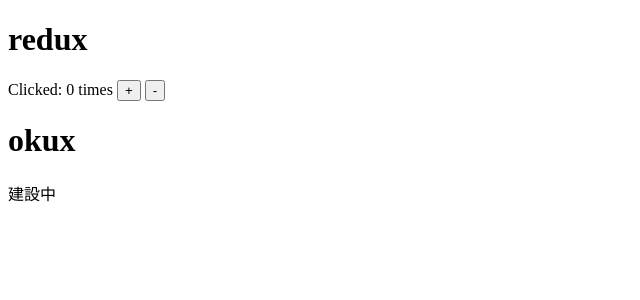
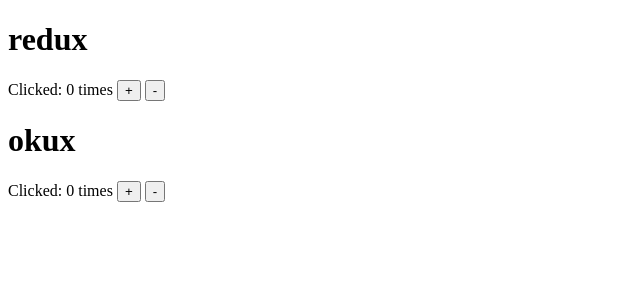
Before and after one commit to yosuke-oka/okux, a React (Create React App) app: page / in a window 1280 px wide. Shown: the top 300 px of the page, without its empty margins (0-640 px from the left). Built offline with nearby package versions, Linux system fonts and the light colour scheme.

Commit message:
まずは動くもの

```diff
--- a/src/index.tsx
+++ b/src/index.tsx
@@ -4,6 +4,7 @@
 import { Provider } from 'react-redux'
 import { createStore } from 'redux'
 import {counter} from './redux-sample/reducers'
+import { Component } from './okux/component'
 
 
 const store = createStore(counter)
@@ -16,6 +17,6 @@
 );
 
 ReactDOM.render(
-  <div>建設中</div>,
+  <Component />,
   document.getElementById('okux')
 );
--- a/src/okux/action.ts
+++ b/src/okux/action.ts
@@ -3,7 +3,10 @@
   constructor(dispatcher) {
     this.dispatcher = dispatcher
   }
-  countUp(data) {
-    this.dispatcher.emit("countup", data)
+  increment(value) {
+    this.dispatcher.emit("increment", value)
+  }
+  decrement(value) {
+    this.dispatcher.emit("decrement", value)
   }
 }
--- /dev/null
+++ b/src/okux/component.tsx
@@ -0,0 +1,37 @@
+import * as React from "react"
+import { ActionCreator } from './action'
+import { Store } from './store'
+import { EventEmitter } from 'eventemitter3'
+import { Counter } from '../redux-sample/Counter'
+
+let dispatcher = new EventEmitter()
+let action = new ActionCreator(dispatcher)
+let store = new Store(dispatcher)
+
+export class Component extends React.Component<any, any> {
+  constructor(props) {
+    super(props)
+    this.state = { count: store.getValue() }
+    store.on("increment", () => {
+      this._onChange()
+    })
+  }
+  _onChange() {
+    this.setState({ count: store.getValue() })
+  }
+  increment() {
+    action.increment(this.state.count + 1)
+  }
+  decrement(){
+    action.decrement(this.state.count - 1)
+  }
+  render() {
+    return (
+      <Counter
+        value={ this.state.count }
+        onIncrement={ this.increment.bind(this) }
+        onDecrement={ this.decrement.bind(this) }
+      />
+    )
+  }
+}
--- a/src/okux/store.ts
+++ b/src/okux/store.ts
@@ -1,17 +1,22 @@
 import { EventEmitter } from 'eventemitter3'
 
 export class Store extends EventEmitter {
-  private count: number
+  private value: number
   constructor(dispatcher) {
     super()
-    this.count = 0
-    dispatcher.on("countUp", this.onCountUp.bind(this))
+    this.value = 0
+    dispatcher.on("increment", this.onIncrement.bind(this))
+    dispatcher.on("decrement", this.onIncrement.bind(this))
   }
-  getCount() {
-    return this.count
+  getValue() {
+    return this.value
   }
-  onCountUp(count) {
-    this.count = count
-    this.emit("change!")
+  onIncrement(value) {
+    this.value = value
+    this.emit("increment")
+  }
+  onDecrement(value) {
+    this.value = value
+    this.emit("decrement")
   }
 }
```
